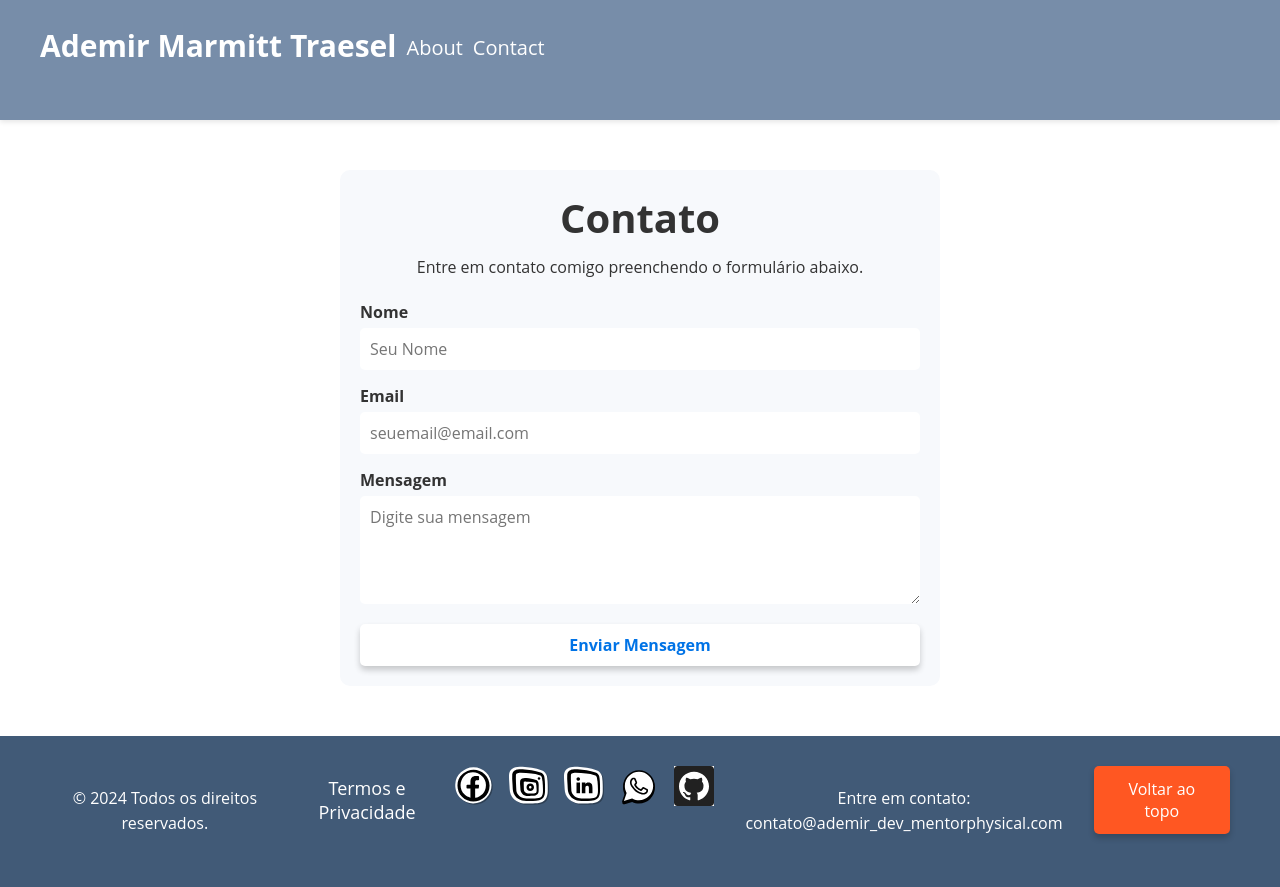
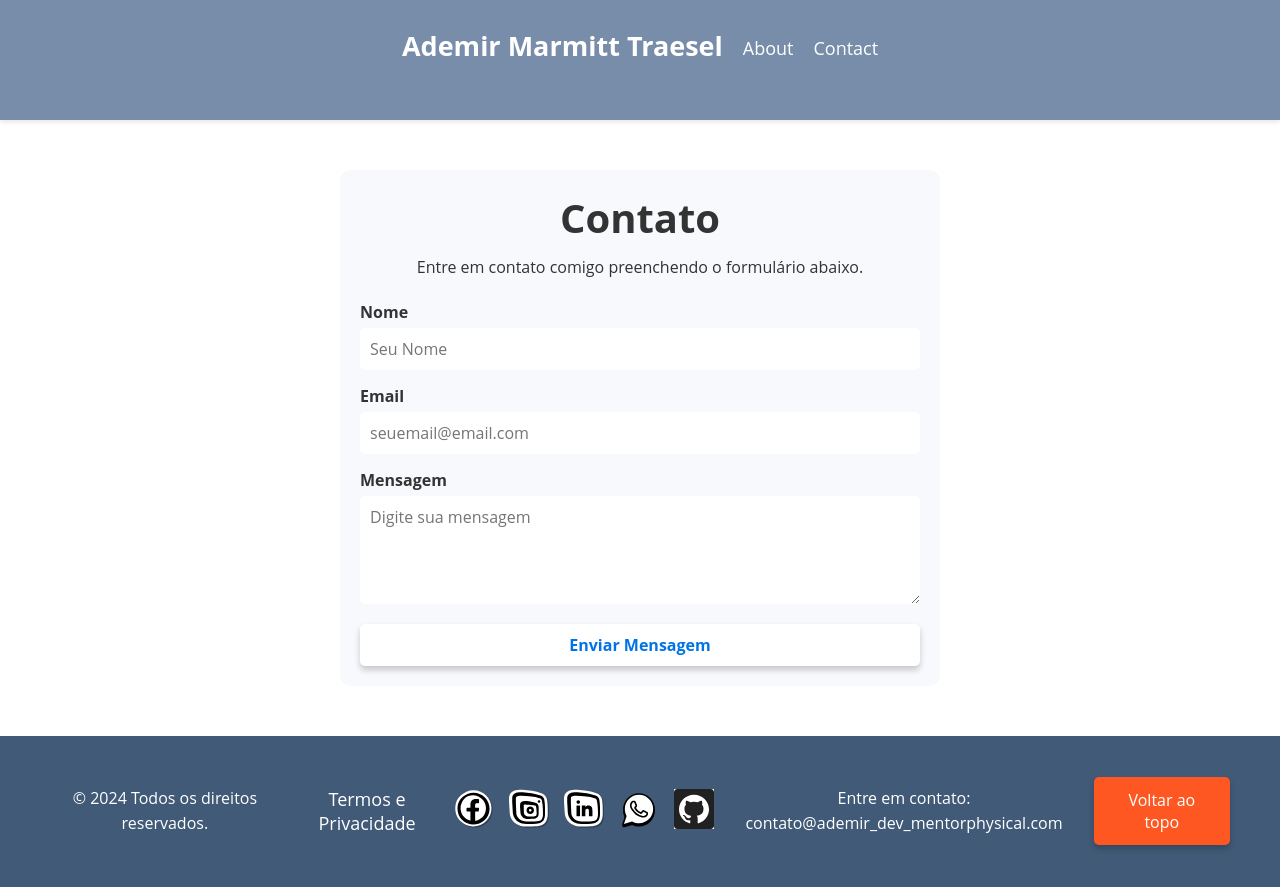
Before and after one commit to Ademir892/My-portifolio, a React (Vite) app: page /contact in a window 1280 px wide. Built offline with nearby package versions, Linux system fonts and the light colour scheme.

Commit message:
Update footer and Header

```diff
--- a/src/components/Footer/styles.css
+++ b/src/components/Footer/styles.css
@@ -122,7 +122,7 @@ button:hover {
     footer {
         flex-direction: row;
         justify-content: space-between;
-        align-items: flex-start;
+        align-items: center;
         padding: 30px 50px;
     }
 
--- a/src/components/Header/index.tsx
+++ b/src/components/Header/index.tsx
@@ -7,7 +7,7 @@ export default function Header() {
         <header>
             <nav>
                 <div className="title">
-                    <Link to="/">
+                    <Link to="/about">
                         <h1>Ademir Marmitt Traesel</h1>
                     </Link>
                     <div className="mp-container">
--- a/src/components/Header/styles.css
+++ b/src/components/Header/styles.css
@@ -17,7 +17,7 @@ header {
     align-items: center;
     justify-content: space-between;
     flex-grow: 1;
-    gap: 10px;
+    gap: 20px;
 }
 
 nav {
@@ -54,7 +54,7 @@ nav a:hover {
 
     nav {
         justify-content: center;
-        gap: 10px;
+        gap: 15px;
         flex-wrap: wrap;
     }
 
@@ -64,108 +64,39 @@ nav a:hover {
 }
 
 
-@media screen and (min-width: 1024px) {
+@media screen and (min-width: 960px) {
     header {
         height: 120px;
         padding: 0 40px;
+        justify-content: space-evenly;
 
     }
 
     .title {
+        display: flex;
+        align-items: center;
         justify-content: space-between;
+        margin-bottom: 0;
     }
 
     nav a {
         font-size: 20px;
     }
-header {
-    background-color: var(--bg-color-header);
-    height: 100px;
-    color: var(--font-color-primary);
-    font-size: 24px;
-    font-weight: 700;
-    display: flex;
-    align-items: center;
-    justify-content: space-between;
-    padding: 0 20px;
-    box-shadow: 0 2px 5px rgba(0, 0, 0, 0.1);
-}
 
-.title {
-    display: flex;
-    align-items: center;
-    justify-content: space-between;
-    flex-grow: 1;
-    gap: 10px;
-}
-
-nav {
+    nav {
     display: flex;
     gap: 20px;
-}
+    }
 
-nav a {
+    nav a {
     text-decoration: none;
     color: var(--font-color-primary);
     font-size: 18px;
     font-weight: 500;
     transition: color 0.3s ease;
-}
-
-nav a:hover {
-    color: var(--font-color-highlight);
-}
-
-
-@media screen and (max-width: 480px) {
-    header {
-        flex-direction: column;
-        height: auto;
-        padding: 10px;
-        text-align: center;
     }
 
-    .title {
-        justify-content: center;
-        gap: 5px;
-        flex-direction: column;
-    }
-
-    nav {
-        justify-content: center;
-        gap: 10px;
-        flex-wrap: wrap;
-    }
-
-    nav a {
-        font-size: 16px;
+    nav a:hover {
+    color: var(--font-color-highlight);
     }
 }
-
-
-@media screen and (min-width: 1024px) {
-    header {
-        height: 120px;
-        padding: 0 40px;
-    }
-
-    .title {
-        display: flex;
-        align-items: center;
-        justify-content: space-around;
-        margin-bottom: 0;
-
-    }
-
-    nav {
-        gap: 30px;
-
-
-    }
-
-    nav a {
-        font-size: 20px;
-    }
-}
-
-}
--- a/src/routes/Projects/index.tsx
+++ b/src/routes/Projects/index.tsx
@@ -1,48 +1,55 @@
 import React, { useEffect, useState } from "react";
 import { fetchGitHubProjects } from "../../utils/FetchGitHubProjects";
-import "./styless.css";
+import './styles.css';
 import Header from "../../components/Header";
 import Footer from "../../components/Footer";
 
 const Projects: React.FC = () => {
   const [projects, setProjects] = useState<any[]>([]);
+  const [visibleProjects, setVisibleProjects] = useState(6);
+
+  const [isLoading, setIsLoading] = useState(true);
 
   useEffect(() => {
     const fetchProjects = async () => {
+      setIsLoading(true);
       const data = await fetchGitHubProjects("Ademir892");
       setProjects(data);
+      setIsLoading(false);
     };
 
     fetchProjects();
   }, []);
 
+  const loadMoreProjects = () => {
+    setVisibleProjects((prev) => prev + 6);
+  };
+
   return (
     <>
       <Header />
-      <div className="container">
-        <h1 className="title">Meus Projetos</h1>
-        <div className="projectList">
-          {projects.map((project) => (
-            <div key={project.id} className="projectCard">
-              <h3 className="projectTitle">{project.name}</h3>
-              <p className="projectDescription">{project.description}</p>
-              <a
-                href={project.html_url}
-                target="_blank"
-                rel="noopener noreferrer"
-                className="projectLink"
-              >
+      <div className="projects-container">
+        <h1>Meus Projetos</h1>
+        <div className="projects-grid">
+          {projects.slice(0, visibleProjects).map((project) => (
+            <div key={project.id} className="project-card">
+              <h3>{project.name}</h3>
+              <p>{project.description || "Sem descrição."}</p>
+              <a href={project.html_url} target="_blank" rel="noopener noreferrer">
                 Ver no GitHub
               </a>
             </div>
           ))}
         </div>
+        {visibleProjects < projects.length && (
+          <button onClick={loadMoreProjects} className="btn-load-more">
+            Carregar Mais
+          </button>
+        )}
       </div>
-
       <Footer />
     </>
-
   );
-};
+}
 
 export default Projects;
--- /dev/null
+++ b/src/routes/Projects/styles.css
@@ -0,0 +1,99 @@
+.container {
+  max-width: 1200px;
+  margin: 0 auto;
+  padding: 20px;
+  font-family: Arial, sans-serif;
+  background-color: var(--color-background);
+}
+
+.title {
+  text-align: center;
+  color: #333;
+  margin-bottom: 30px;
+}
+
+.projectList {
+  display: grid;
+  grid-template-columns: repeat(auto-fit, minmax(300px, 1fr));
+  gap: 20px;
+}
+
+.projectCard {
+  background: #f9f9f9;
+  border: 1px solid #ddd;
+  border-radius: 8px;
+  padding: 20px;
+  box-shadow: 0 4px 6px rgba(0, 0, 0, 0.1);
+  transition: transform 0.3s, box-shadow 0.3s;
+}
+
+.projectCard:hover {
+  transform: translateY(-5px);
+  box-shadow: 0 8px 15px rgba(0, 0, 0, 0.2);
+}
+
+.projectTitle {
+  font-size: 20px;
+  color: #333;
+  margin-bottom: 10px;
+}
+
+.projectDescription {
+  font-size: 16px;
+  color: #666;
+  margin-bottom: 15px;
+}
+
+.projectLink {
+  font-size: 14px;
+  color: #007bff;
+  text-decoration: none;
+}
+
+.projectLink:hover {
+  text-decoration: underline;
+}
+
+/* Estilo para o botão "Carregar Mais" */
+.btn-load-more {
+  display: block;
+  margin: 30px auto;
+  padding: 10px 20px;
+  font-size: 16px;
+  font-weight: bold;
+  color: #ffffff;
+  background-color: #007bff;
+  border: none;
+  border-radius: 5px;
+  box-shadow: 0 4px 6px rgba(0, 0, 0, 0.1);
+  cursor: pointer;
+  transition: background-color 0.3s, box-shadow 0.3s, transform 0.3s;
+}
+
+.btn-load-more:hover {
+  background-color: #0056b3;
+  box-shadow: 0 6px 10px rgba(0, 0, 0, 0.2);
+  transform: translateY(-3px);
+}
+
+.btn-load-more:active {
+  transform: translateY(0);
+  box-shadow: 0 4px 6px rgba(0, 0, 0, 0.1);
+}
+
+@media (max-width: 768px) {
+  .projectList {
+    grid-template-columns: 1fr; /* Um projeto por linha */
+  }
+}
+
+@media (max-width: 480px) {
+  .projectCard {
+    padding: 15px;
+  }
+
+  .btn-load-more {
+    font-size: 14px;
+    padding: 8px 16px;
+  }
+}
--- a/src/routes/Projects/styless.css
+++ /dev/null
@@ -1,55 +0,0 @@
-.container {
-    max-width: 1200px;
-    margin: 0 auto;
-    padding: 20px;
-    font-family: Arial, sans-serif;
-    background-color: var(--color-background);
-  }
-
-  .title {
-    text-align: center;
-    color: #333;
-    margin-bottom: 30px;
-  }
-
-  .projectList {
-    display: grid;
-    grid-template-columns: repeat(auto-fit, minmax(300px, 1fr));
-    gap: 20px;
-  }
-
-  .projectCard {
-    background: #f9f9f9;
-    border: 1px solid #ddd;
-    border-radius: 8px;
-    padding: 20px;
-    box-shadow: 0 4px 6px rgba(0, 0, 0, 0.1);
-    transition: transform 0.3s, box-shadow 0.3s;
-  }
-
-  .projectCard:hover {
-    transform: translateY(-5px);
-    box-shadow: 0 8px 15px rgba(0, 0, 0, 0.2);
-  }
-
-  .projectTitle {
-    font-size: 20px;
-    color: #333;
-    margin-bottom: 10px;
-  }
-
-  .projectDescription {
-    font-size: 16px;
-    color: #666;
-    margin-bottom: 15px;
-  }
-
-  .projectLink {
-    font-size: 14px;
-    color: #007bff;
-    text-decoration: none;
-  }
-
-  .projectLink:hover {
-    text-decoration: underline;
-  }
```
